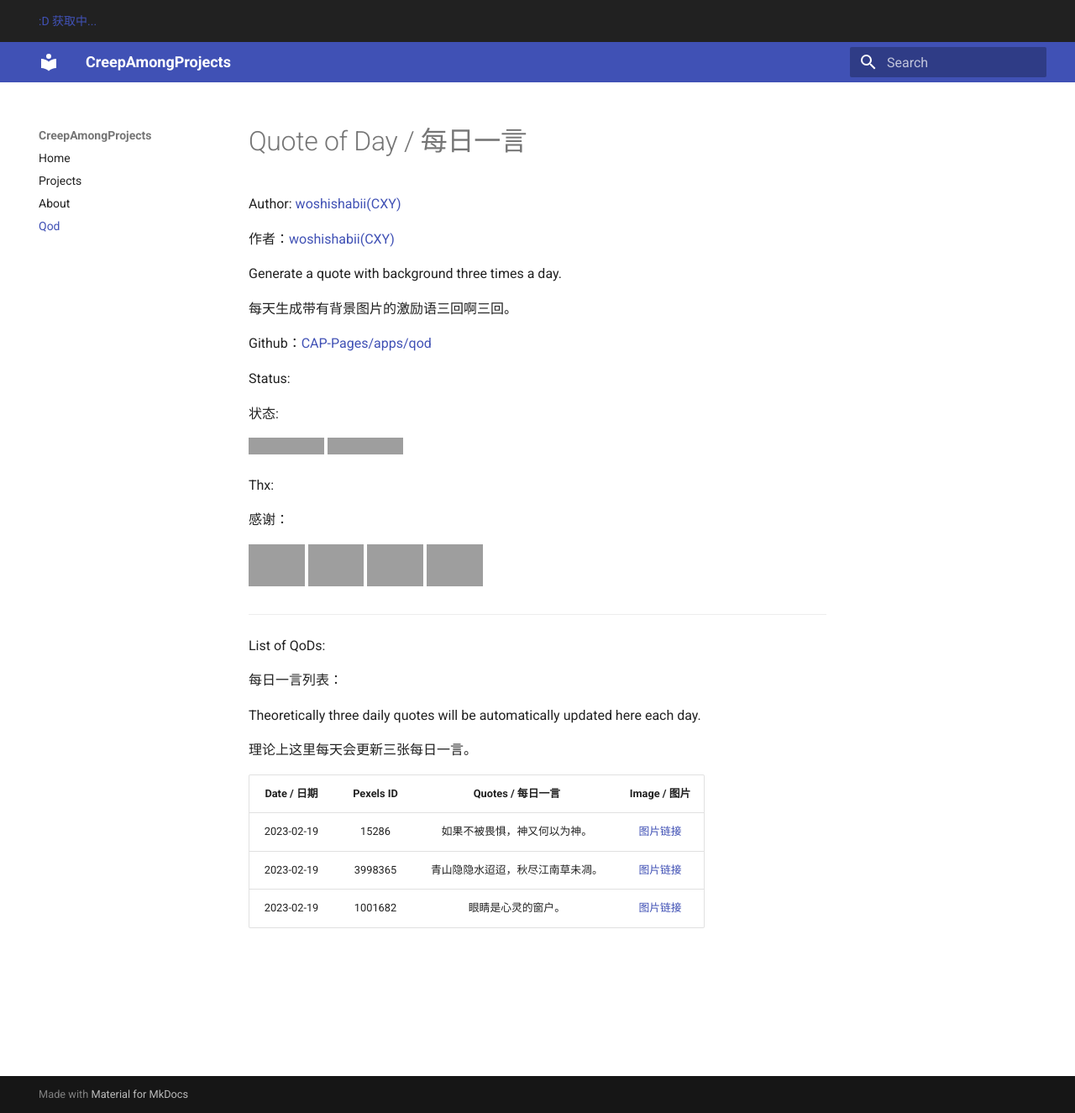
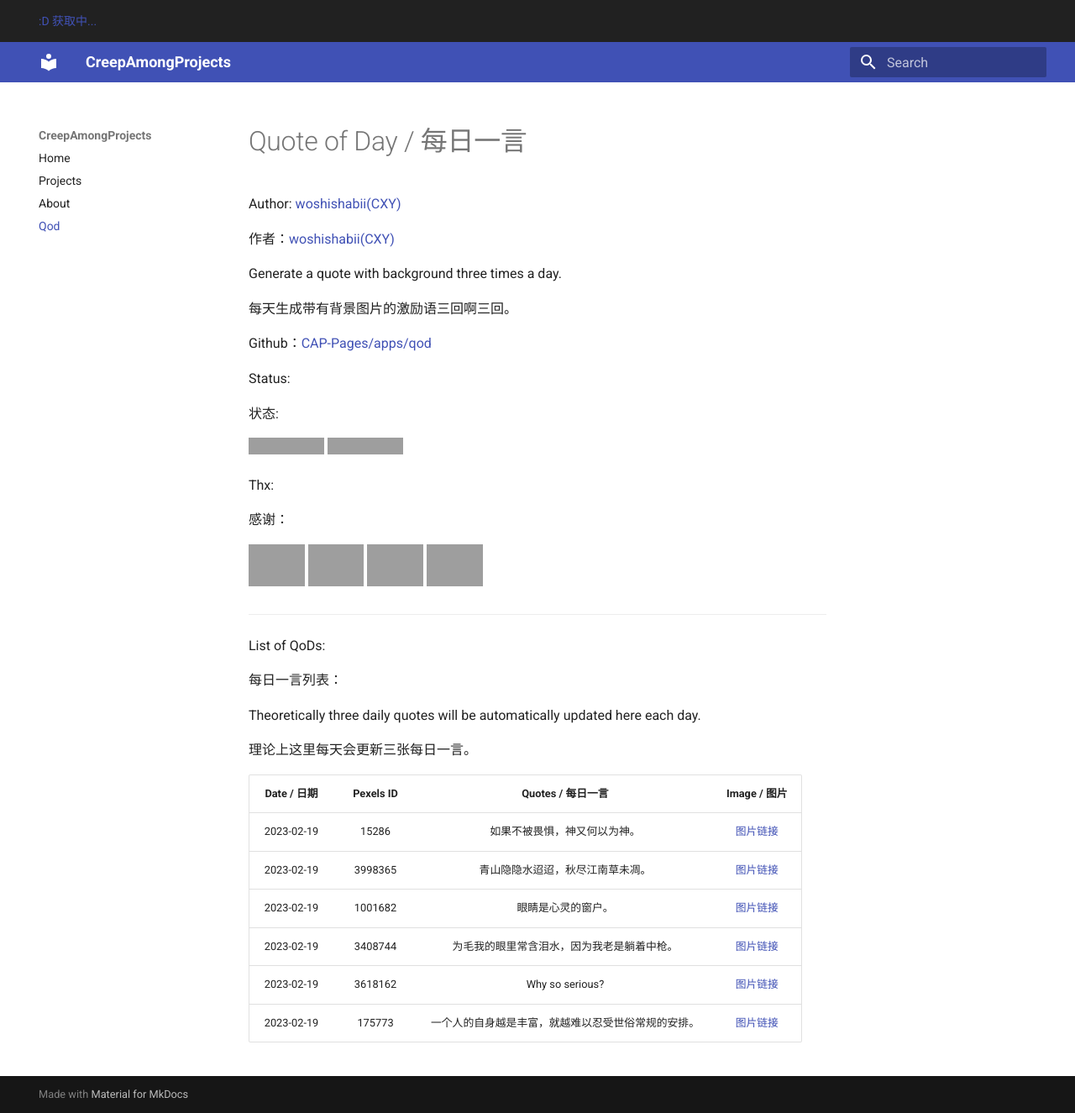
Before and after one commit to Creep-Among-Projects/CAP-Pages, an MkDocs documentation site: the page built from docs/qod.md, in a window 1280 px wide and 1325 px high, cut to the strip 0-1325 px from the top of the window. Shown: the whole strip at 84% size. Built offline with MkDocs 1.6.1 and Material for MkDocs 9.7.7, drawn with Linux system fonts in a browser that asks for light colours; comment, search, counter and statistics services are not loaded; grey boxes are pictures that could not be loaded.

Commit message:
QoD Generator: 2023-02-19 01:16:07 UTC+00:00

```diff
--- a/docs/qod.md
+++ b/docs/qod.md
@@ -41,3 +41,6 @@ Theoretically three daily quotes will be automatically updated here each day.
 |2023-02-19|15286|如果不被畏惧，神又何以为神。|[图片链接](./qods/15286.jpg)|
 |2023-02-19|3998365|青山隐隐水迢迢，秋尽江南草未凋。|[图片链接](./qods/3998365.jpg)|
 |2023-02-19|1001682|眼睛是心灵的窗户。|[图片链接](./qods/1001682.jpg)|
+|2023-02-19|3408744|为毛我的眼里常含泪水，因为我老是躺着中枪。|[图片链接](./qods/3408744.jpg)|
+|2023-02-19|3618162|Why so serious?|[图片链接](./qods/3618162.jpg)|
+|2023-02-19|175773|一个人的自身越是丰富，就越难以忍受世俗常规的安排。|[图片链接](./qods/175773.jpg)|
```
Also changed, not shown: docs/qods/175773.jpg (added), docs/qods/3408744.jpg (added), docs/qods/3618162.jpg (added), 1 other file.
